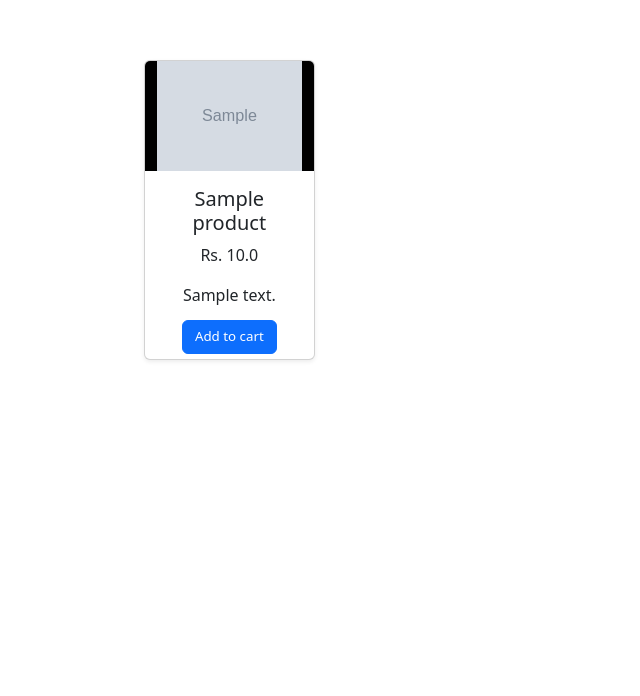
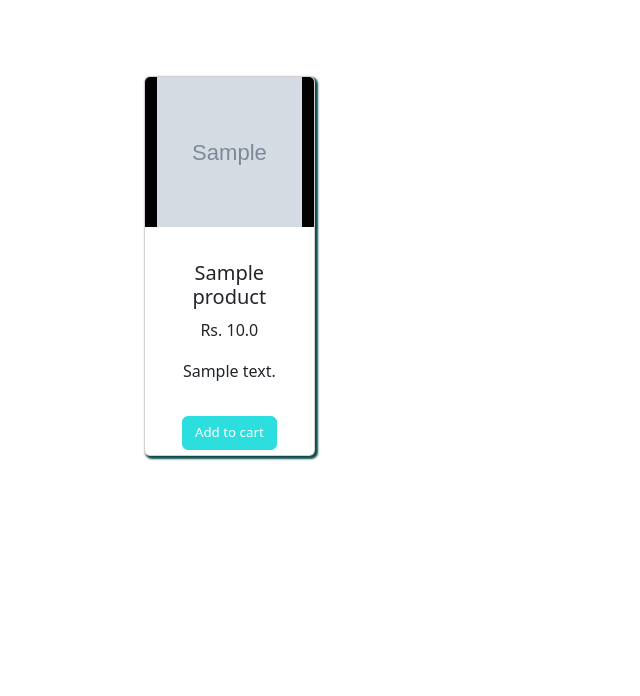
Before and after one commit to Pavan-P-Gowda/Shoopy, a Django app: page / in a window 1280 px wide. Shown: the part 56-752 px from the top of the page, without its empty margins (0-640 px from the left). Run offline with Django 5.2, Linux system fonts and the light colour scheme; tables that the repository leaves empty hold one stand-in row (values such as "Sample post"); grey boxes marked "Sample" are stand-in pictures.

Commit message:
home.html-edited

```diff
--- a/shopping/mainapp/templates/home.html
+++ b/shopping/mainapp/templates/home.html
@@ -15,12 +15,12 @@
 <div class="container">
     <div class="row">
         {% for product in products %}
-        <div class="col-sm-2 card text-center shadow-sm mx-3">
+        <div class="col-sm-2 card text-center  mx-3 my-3 px-0">
             <!-- 1.card - Main card container and creat card
                 2. shadow-sm -is a utility class that adds a small box shadow to elements
-                3.mx - is a spacing utility used to set horizontal margins (m for margin, x for horizontal). -->
-            <div class="row h-50">
-                <img class="card-img-top" src="{{product.img.url}}" alt="picture of {{product.name}}">
+                3.mx - is a spacing utility used to set horizontal margins (m for margin, x for horizontal ,y for vertical). -->
+            <div class="row h-50 w-100 px-0 mx-0">
+                <img class="card-img-top w-100" src="{{product.img.url}}" alt="picture of {{product.name}}">
                 <!-- card-img-top - class in Bootstrap is used to place an image at the top of a card. -->
             </div>
             <div class="row card-body h-50">
@@ -32,11 +32,13 @@
                     <!-- card-text - It provides proper spacing and typography settings to make the text more readable. -->
                     Rs. {{product.price}}
                 </p>
-                <p class="card-caption">
+                <p class="card-caption clamp">
                     {{product.desc}}
                 </p>
+
             </div>
             <a href="" class="btn btn-primary w-60 center">Add to cart</a>
+            <!-- .btn-primary - is a predefined button class that applies the primary theme color (blue) to a button -->
         </div>
         {% endfor %}
 
--- a/shopping/shopping/urls.py
+++ b/shopping/shopping/urls.py
@@ -17,7 +17,16 @@ Including another URLconf
 from django.contrib import admin
 from django.urls import path, include
 
+# to include media files
+from django.conf import settings
+from django.conf.urls.static import static
+
 urlpatterns = [
     path('admin/', admin.site.urls),
     path('',include('mainapp.urls'))
 ]
+
+# the folowing line allows us to use given media path diuring develomplment
+if settings.DEBUG == True:
+    urlpatterns += static(settings.MEDIA_URL, document_root = settings.MEDIA_ROOT)
+# THE above code genertaes unique urls for each media file in the provided media_root loaction
--- a/shopping/static/css/style.css
+++ b/shopping/static/css/style.css
@@ -16,13 +16,17 @@ body{
         .container {
             .row {
                 .card {
-                    height: 300px;
+                    box-shadow: 2px 2px 2px 1px rgb(14, 77, 76);
+                    height: 380px;
                     display: flex;
                     align-items: center;
                     .row {
                         height: 50%;
                         img {
-                            height: 100%;
+                            height: 150px;
+                            object-fit: fill;
+                            /* overflow: hidden; */
+                            /* width: 200px; */
                             background-color: black;
                         }
 
@@ -30,9 +34,32 @@ body{
                     a.btn {
                         font-size: smaller;
                         margin-bottom: 5px;
+                        background-color: rgb(44, 222, 222);
+                        border-color:rgb(44, 222, 222) ;
+                    }
+                    .active {
+                        background-color: white;
+                        color:rgb(44, 222, 222) ;
+                    }
+                    a:hover{
+                        background-color: white;
+                        color:rgb(44, 222, 222) ;
                     }
                 }
+                .card:hover{
+                    /* background-color: black;
+                    color: turquoise;
+                    box-shadow: 0px 0px;
+                    transform: scale(1.1);
+                    transition-duration: 300ms; */
+                }
             }
+        }
+        .clamp {
+            display: -webkit-box;
+            -webkit-box-orient: vertical;
+            -webkit-line-clamp: 2;
+            overflow: hidden;
         }
 
         /* about page */
```
